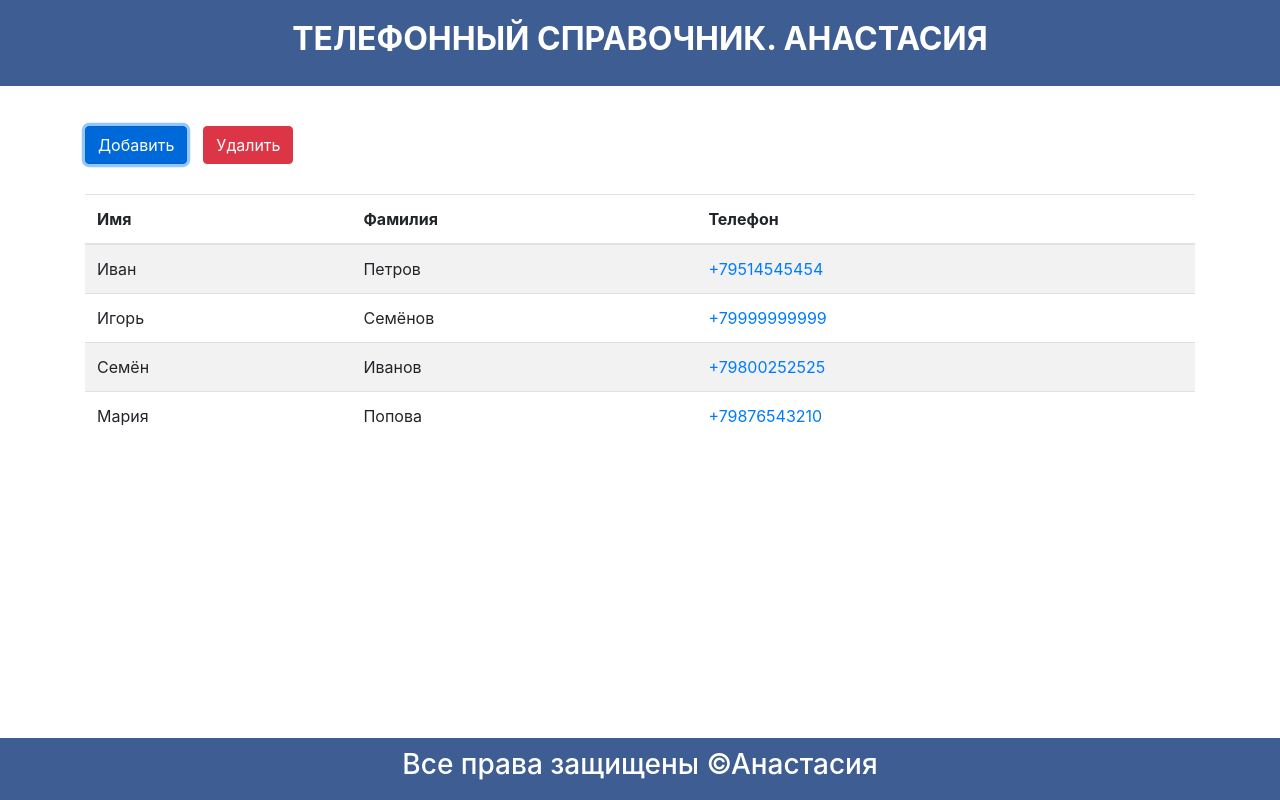
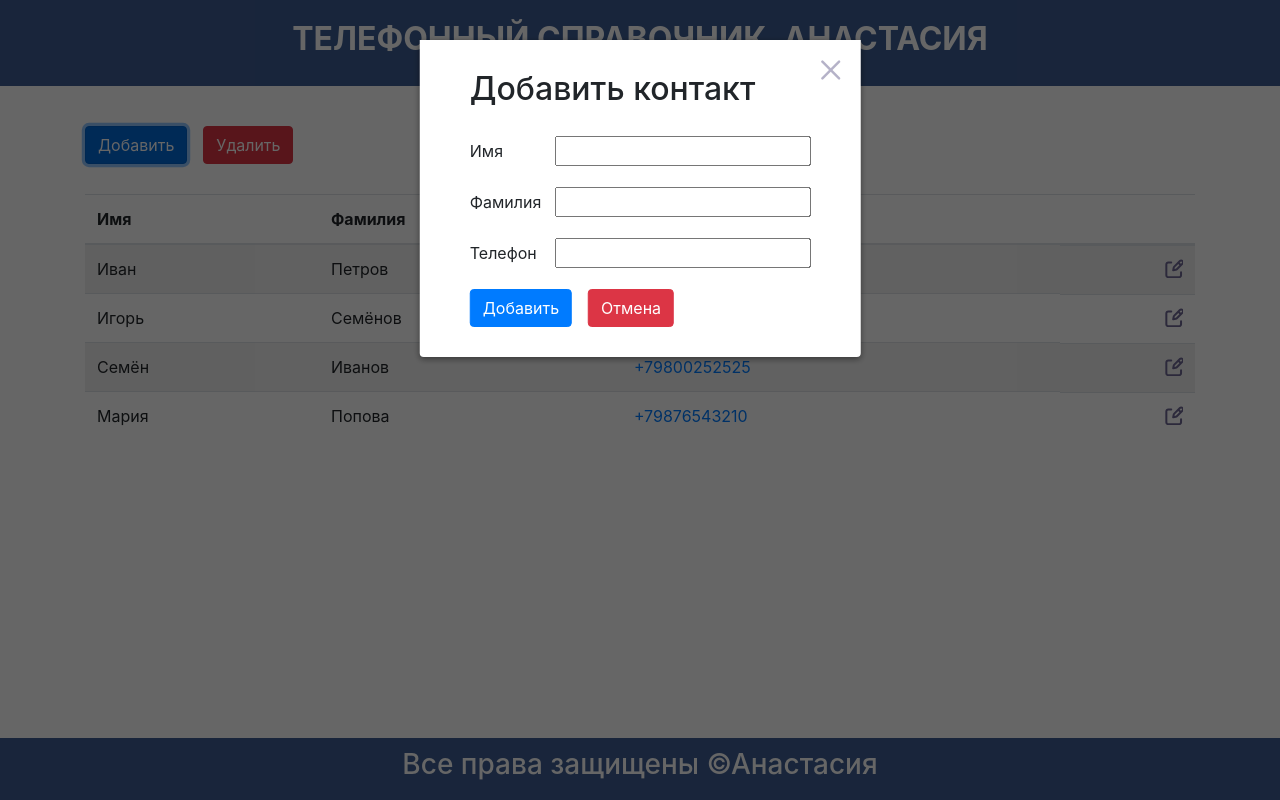
Before and after one commit to nightingale16066/phonebook, a plain HTML site: page index.html in a window 1280 px wide. Both pictures are taken after a click on the button "Добавить". Drawn offline with nearby package versions, Linux system fonts and the light colour scheme.

Commit message:
add btn-edit

```diff
--- a/phonebook/css/style.css
+++ b/phonebook/css/style.css
@@ -36,6 +36,22 @@ body {
   background-size: contain;
   background-repeat: no-repeat;
   background-position: center;
+}
+
+.edit-btn__container {
+  display: flex;
+  justify-content: flex-end;
+}
+
+.btn-edit{
+  background-color: transparent;
+  border: none;
+  background-position: center;
+  background-repeat: no-repeat;
+  display: block;
+  width: 20px;
+  height: 20px;
+  background-image: url("../img/edit.svg");
 }
 
 .delete.is-visible {
--- a/phonebook/script/script.js
+++ b/phonebook/script/script.js
@@ -91,6 +91,7 @@ const data = [
         <th>Имя</th>
         <th>Фамилия</th>
         <th>Телефон</th>
+        <th></th>
       </tr>
     `);
 
@@ -198,6 +199,10 @@ const data = [
 
     return {
       list: table.tbody,
+      logo,
+      btnAdd: buttonsGroup.btns[0],
+      formOverlay: form.overlay,
+      form: form.form,
     };
   };
 
@@ -220,24 +225,59 @@ const data = [
     const phoneLink = document.createElement('a');
     phoneLink.href = `tel: ${phone}`;
     phoneLink.textContent = phone;
+    tr.phoneLink = phoneLink;
+
     tdPhone.append(phoneLink);
 
-    tr.append(tdDel, tdName, tdSurname, tdPhone);
+    const tdEdit = document.createElement('td');
+    tdEdit.classList.add('edit-btn__container');
+    const buttonEdit = document.createElement('button');
+    buttonEdit.classList.add('btn-edit');
+    tdEdit.append(buttonEdit);
+
+    tr.append(tdDel, tdName, tdSurname, tdPhone, tdEdit);
     return tr;
   };
 
   const renderContacts = (elem, data) => {
     const allRow = data.map(createRow);
     elem.append(...allRow);
+    return allRow;
+  };
+
+  const hoverRow = (allRow, logo) => {
+    const headerText = logo.textContent;
+
+    allRow.forEach(item => {
+      item.addEventListener('mouseenter', (e) => {
+        logo.textContent = item.phoneLink.textContent;
+      });
+
+      item.addEventListener('mouseleave', () => {
+        logo.textContent = headerText;
+      });
+    });
   };
 
   const init = (selectorApp, title) => {
     const app = document.querySelector(selectorApp);
     const phoneBook = renderPhoneBook(app, title);
-    const {list} = phoneBook;
+    const {list, logo, btnAdd, formOverlay, form} = phoneBook;
 
-    renderContacts(list, data);
-    // функционал
+    const allRow = renderContacts(list, data);
+    hoverRow(allRow, logo);
+
+    btnAdd.addEventListener('click', () => {
+      formOverlay.classList.add('is-visible');
+    });
+
+    form.addEventListener('click', (e) => {
+      e.stopPropagation();
+    });
+
+    formOverlay.addEventListener('click', () => {
+      formOverlay.classList.remove('is-visible');
+    });
   };
 
   window.phoneBookInit = init;
```
Also changed, not shown: phonebook/img/edit.svg (added).
